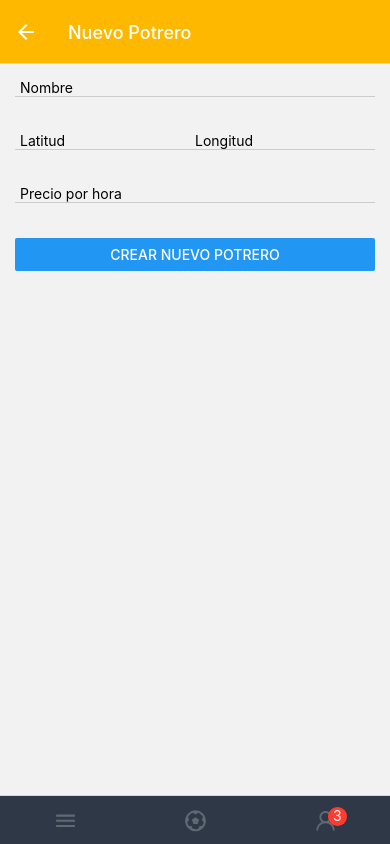
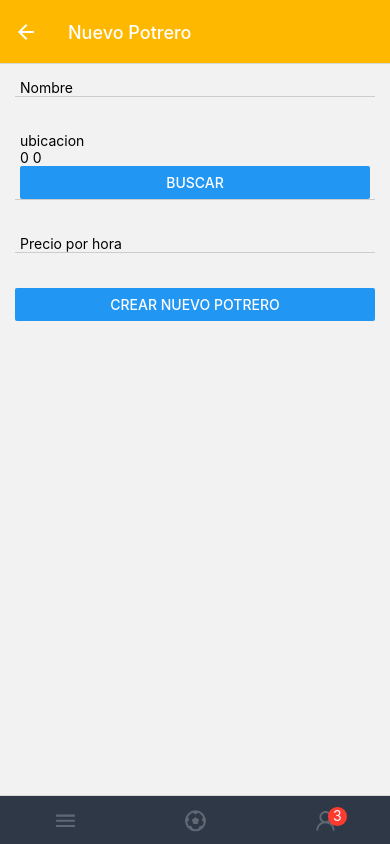
Before and after one commit to FranElfers/Fulbo, a React Native app: screen /HomeScreen in a window 390 px wide. Both pictures are taken after a click on the button "AGREGAR NUEVO POTRERO". Built offline with nearby package versions, Linux system fonts and the light colour scheme; no server answers; the database is empty.

Commit message:
primera version de mi geolocalizador funcionando

```diff
--- a/screens/NewFieldScreen.js
+++ b/screens/NewFieldScreen.js
@@ -1,5 +1,6 @@
 import React from 'react'
 import { View, Text, ScrollView, TextInput, StyleSheet, Button } from 'react-native'
+import MapView, { Marker, PROVIDER_GOOGLE } from 'react-native-maps'
 import db from '../database/firebase'
 
 /*
@@ -15,11 +16,13 @@ import db from '../database/firebase'
 # Geolocation
 	Esto va a ser lo mas dificil de la app xd
 	Voy a tomar referencia de pedidos ya que me gusto como lo hacen
+	Update: uso una vm gratis de aws con un server corriendo puppeteer que geolocaliza con una web
 */
 
 const NewFieldScreen = ({ navigation }) => {
 	const [ form, setForm ] = React.useState({
 		name: '',
+		location: '',
 		latitude: 0.0,
 		longitude: 0.0,
 		price: ''
@@ -40,14 +43,25 @@ const NewFieldScreen = ({ navigation }) => {
 			console.log("Error adding Document", err.message)
 		})
 
-		/* ""firebase 9"""
-		await addDoc(collection(db, 'fields'), {
-			name: form.name,
-			location: form.location,
-			price: form.price
+		navigation.navigate('Potreros')
+	}
+
+	const geolocate = () => {
+		String.prototype.replaceAll = function(search, replacement) {
+			var target = this;
+			return target.replace(new RegExp(search, 'g'), replacement);
+		};
+
+		const url = 'http://ec2-18-228-9-168.sa-east-1.compute.amazonaws.com:3000/geolocate?' + form.location.replaceAll(' ', '+')
+
+		console.log(url)
+		fetch(url)
+		.then(response => response.json())
+		.then(({ coords }) => {
+			console.log({coords})
+			setForm({ ...form, latitude: parseFloat(coords[0]), longitude: parseFloat(coords[1]) })
 		})
-		*/
-		navigation.navigate('Potreros')
+		.catch(err => console.log(err))
 	}
 
 	return <ScrollView style={styles.container}>
@@ -57,11 +71,32 @@ const NewFieldScreen = ({ navigation }) => {
 			</View>
 		</View>
 		<View style={styles.inputGroup}>
-			<View style={styles.field2}>
-				<TextInput keyboardType='numeric' placeholder="Latitud" onChangeText={value => handleChange('latitude',value)} />
-			</View>
-			<View style={styles.field2}>
-				<TextInput keyboardType='numeric' placeholder="Longitud" onChangeText={value => handleChange('longitude',value)} />
+			<View style={styles.field1} >
+				<TextInput placeholder="ubicacion" onChangeText={value => handleChange('location',value)} />
+				<Text>{form.latitude} {form.longitude}</Text>
+				<Button title="Buscar" onPress={geolocate} />
+				{form.latitude !== 0.0 && <View style={styles.map}>
+					<MapView
+						style={{ flex: 1 }}
+						provider={PROVIDER_GOOGLE}
+						showsUserLocation
+						scrollEnabled={false}
+						initialRegion={{
+							latitude: form.latitude,
+							longitude: form.longitude,
+							latitudeDelta: 0.00922,
+							longitudeDelta: 0.00421
+						}}
+					>
+						<Marker
+							coordinate={{
+								latitude: form.latitude,
+								longitude: form.longitude
+							}}
+							image={require('../assets/mini_fulbo_marker.png')}
+						/>
+					</MapView>
+				</View>}
 			</View>
 		</View>
 		<View style={styles.inputGroup}>
@@ -73,6 +108,18 @@ const NewFieldScreen = ({ navigation }) => {
 			<Button title="Crear nuevo potrero" onPress={saveNewField} />
 		</View>
 	</ScrollView>
+}
+
+const boxShadow = {
+	shadowColor: "#000",
+	shadowOffset: {
+		width: 0,
+		height: 5,
+	},
+	shadowOpacity: 0.34,
+	shadowRadius: 6.27,
+
+	elevation: 10,
 }
 
 const styles = StyleSheet.create({
@@ -95,6 +142,13 @@ const styles = StyleSheet.create({
 	},
 	field2: {
 		width: '50%'
+	},
+	map: {
+		width: 200,
+		height: 200,
+		borderRadius: 15,
+		overflow: 'hidden',
+		...boxShadow
 	}
 })
 
```
